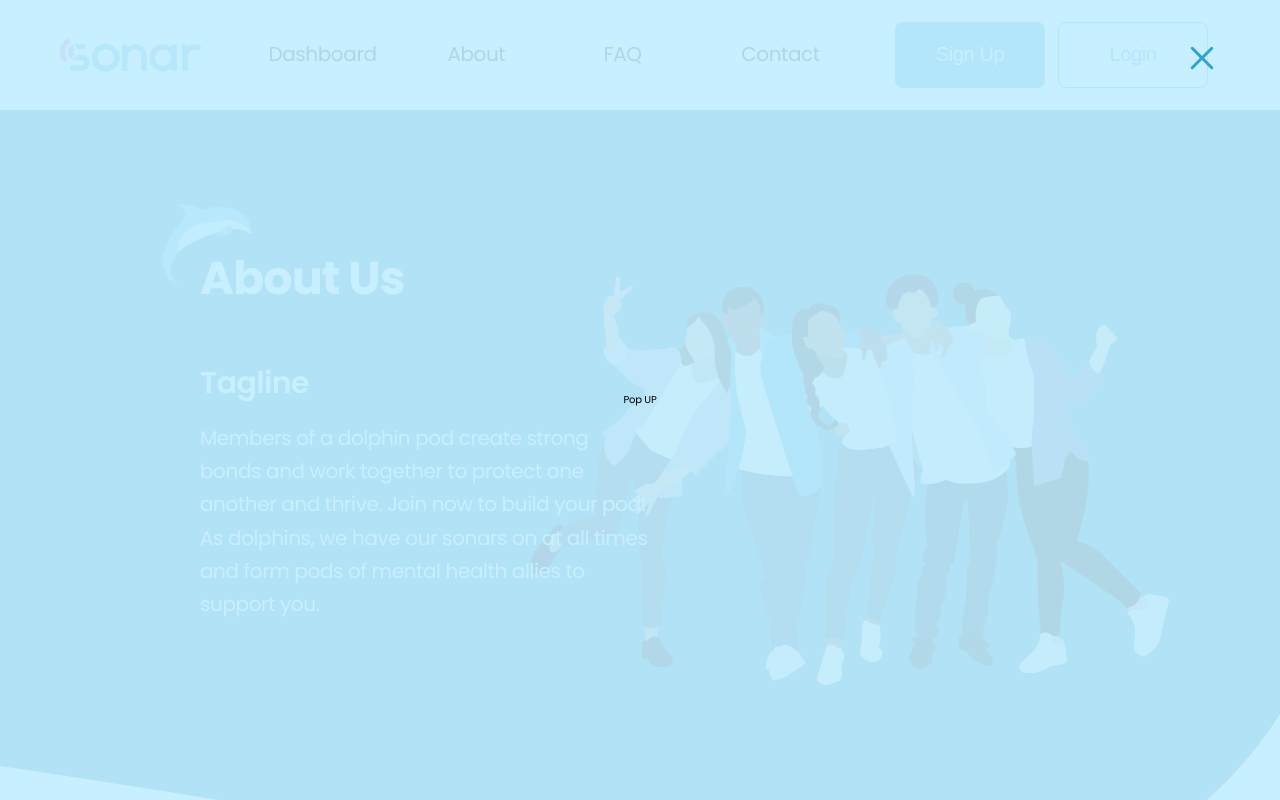
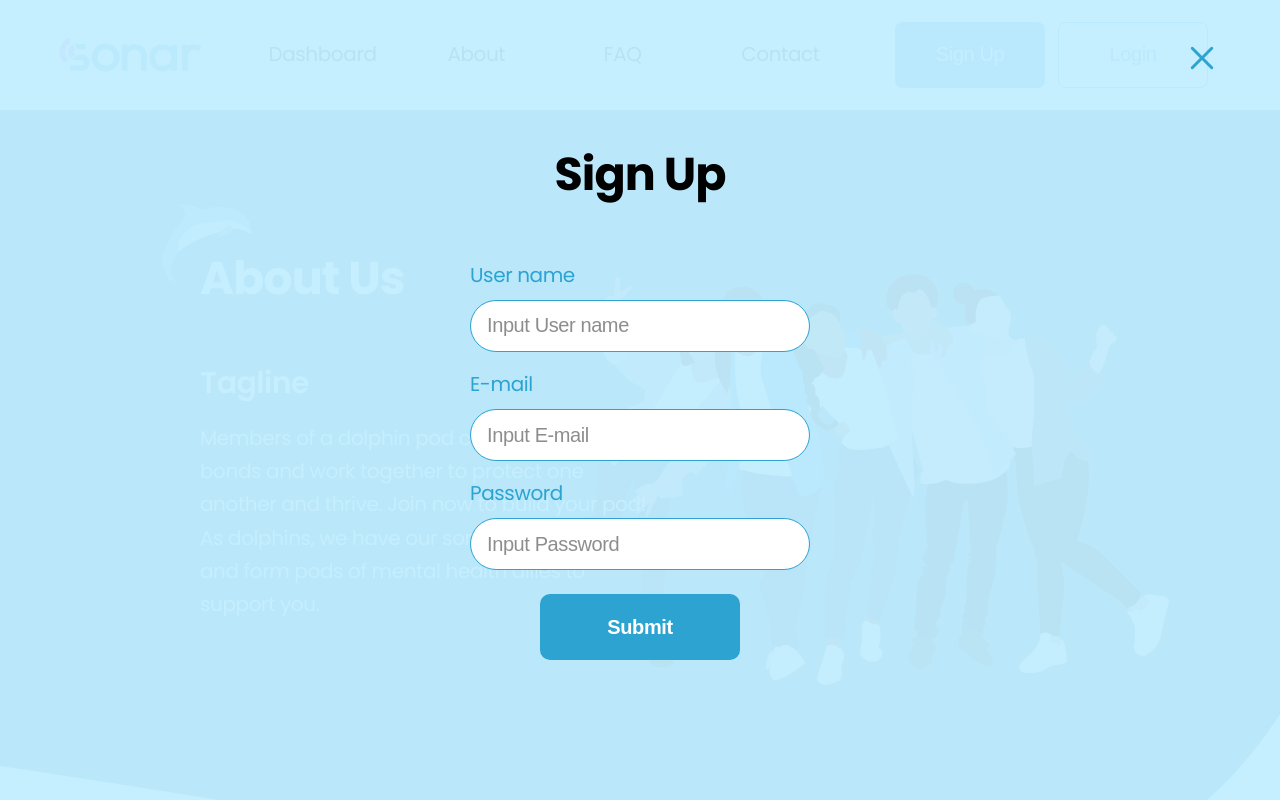
Before and after one commit to Sasha-Krasnoshchokov/Sonar, a React (Create React App) app: page / in a window 1280 px wide. Both pictures are taken after a click on the button "Sign Up". Shown: the top 800 px of the page. Built offline with nearby package versions, Linux system fonts and the light colour scheme.

Commit message:
redux toolkit implemented

```diff
--- a/package.json
+++ b/package.json
@@ -4,12 +4,14 @@
   "private": true,
   "homepage": "https://sasha-krasnoshchokov.github.io/Sonar",
   "dependencies": {
+    "@reduxjs/toolkit": "^1.9.3",
     "@testing-library/jest-dom": "^5.16.5",
     "@testing-library/react": "^13.4.0",
     "@testing-library/user-event": "^13.5.0",
     "gh-pages": "^5.0.0",
     "react": "^18.2.0",
     "react-dom": "^18.2.0",
+    "react-redux": "^8.0.5",
     "react-scripts": "5.0.1",
     "styled-components": "^5.3.9",
     "web-vitals": "^2.1.4"
--- a/src/App.jsx
+++ b/src/App.jsx
@@ -1,11 +1,46 @@
-import React from 'react';
+import React, { useCallback, useEffect, useState } from 'react';
+import { useSelector, useDispatch } from 'react-redux';
+
+import { set } from './store/slices/popUpSlice';
+
+import popUpContents from './data/popUpContents';
 
 import Header from './components/Header/Header';
 import Main from './components/Main/Main';
+import PopUp from './components/PopUp/PopUp';
+import Forms from './components/Forms/Forms';
 
 function App() {
+  const dispatch = useDispatch();
+  const popUpConfig = useSelector((state) => state.popUpConfig);
+  const { title: content } = popUpConfig;
+
+  const [config, setConfig] = useState(null);
+
+  const closePopUp = useCallback(() => {
+    dispatch(set({
+      isOpen: false,
+      title: '',
+    }));
+  }, [dispatch, set]);
+
+  useEffect(() => {
+    if (content) {
+      setConfig(popUpContents[content]);
+    }
+  }, [content]);
+
   return (
     <>
+      {popUpConfig.isOpen && config && (
+        <PopUp
+          callback={closePopUp}
+        >
+          {config.content === 'forms' && (
+            <Forms config={config} />
+          )}
+        </PopUp>
+      )}
       <Header />
       <Main />
     </>
--- /dev/null
+++ b/src/components/Forms/Forms.jsx
@@ -0,0 +1,65 @@
+import React, { useState, useCallback, useEffect } from 'react';
+
+import './Forms.scss';
+
+const Forms = ({ config }) => {
+  const [status, setStatus] = useState('idle');
+  // const [user, setUser] = useState(null);
+
+  const handleSubmit = useCallback((event) => {
+    event.preventDefault();
+
+    let isFormCorrect = true;
+    // eslint-disable-next-line no-plusplus
+    for (let i = 0; i < event.target.length; i++) {
+      if (!event.target[i].value) {
+        isFormCorrect = false;
+        break;
+      }
+    }
+    if (isFormCorrect) {
+      setStatus('pending');
+      setTimeout(() => {
+        setStatus('resolved');
+      }, 500);
+    } else {
+      setStatus('rejected');
+    }
+    if (status === 'resolved' && config.title === 'Login') {
+      console.log('set user data to store');
+    }
+  }, []);
+
+  useEffect(() => {
+    const [body] = document.getElementsByTagName('body');
+    body.style.overflowY = 'hidden';
+
+    return () => { body.style.overflowY = 'scroll'; };
+  }, []);
+
+  return (
+    <form onSubmit={handleSubmit} className="form">
+      <h2 className={`form_title form_title__${status}`}>{config.title}</h2>
+
+      {(config.fields && config.fields.length > 0) && (
+        config.fields.map((field) => (
+          <React.Fragment key={field.label}>
+            <label htmlFor={field.type} className="form_label">
+              {field.label}
+              <input
+                name={field.type}
+                type={field.type}
+                placeholder={`Input ${field.label}`}
+                className="form_input"
+              />
+            </label>
+          </React.Fragment>
+        ))
+      )}
+
+      <input type="submit" className="form_button" value={config.button} />
+    </form>
+  );
+};
+
+export default Forms;
--- /dev/null
+++ b/src/components/Forms/Forms.scss
@@ -0,0 +1,99 @@
+@import '../../styles/mixins';
+@import '../../styles/variables';
+
+.form {
+  @include flexCentered(column);
+
+  &_title {
+    @include flexCentered(column);
+    @include text(46px, 69px, 700);
+
+    color: $black;
+    margin-bottom: 48px;
+
+    &__idle {
+      border-bottom: 2px solid transparent;
+    }
+
+    &__pending {
+      &::after {
+        content: '';
+        width: 100%;
+        border-bottom: 2px solid $blue;
+        animation: length 1s infinite linear;
+      }
+    }
+    &__resolved {
+      &::after {
+        content: '';
+        width: 100%;
+        border-bottom: 2px solid green;
+      }
+    }
+    &__rejected {
+      &::after {
+        content: '';
+        width: 100%;
+        border-bottom: 2px solid red;
+      }
+    }
+  }
+
+  &_label {
+    @include flexCentered(column, flex-start);
+    @include text(20px);
+
+    color: $blue;
+    margin-bottom: 16px;
+  }
+
+  &_input {
+    @include text(20px);
+    @include widthHeight(340px, 52px);
+
+    margin-top: 8px;
+    padding: 16px;
+    color: $black;
+    text-align: left;
+    background-color: $white;
+    border: 1.5px solid $blue;
+    border-radius: 35px;
+
+    &::placeholder {
+      color: $black_md;
+      opacity: 0.5;
+    }
+    &:focus {
+      box-shadow: 0 0 1rem rgba(174, 174, 174, 0.8);
+    }
+  }
+
+  &_button {
+    @include text(20px, 166%, 600);
+    @include widthHeight(200px, 66px);
+
+    margin-top: 8px;
+    padding: 16px;
+    color: $white;
+    text-align: center;
+    background-color: $blue;
+    border-radius: 10px;
+    cursor: pointer;
+
+    &:hover {
+      box-shadow: 0 0 1rem rgba(174, 174, 174, 0.8);
+    }
+  }
+
+  @keyframes length {
+    0% {
+      width: 100%;
+    }
+    50% {
+      width: 0;
+    }
+    100% {
+      width: 100%;
+    }
+  }
+}
--- a/src/components/Header/Header.jsx
+++ b/src/components/Header/Header.jsx
@@ -1,9 +1,11 @@
 import React, { useState, useCallback } from 'react';
+import { useDispatch } from 'react-redux';
+
+import { set } from '../../store/slices/popUpSlice';
 
 import headerNavigationList from '../../data/headerNavigationList';
 import Button from '../Button/Button';
 import Logo from '../Logo/Logo';
-import PopUp from '../PopUp/PopUp';
 
 import './Header.scss';
 
@@ -11,16 +13,26 @@ function Header() {
   const [isMenuOpened, setIsMenuOpened] = useState(false);
   const [isPopUpOpened, setIsPopUpOpened] = useState(false);
 
+  const dispatch = useDispatch();
+
   const openPopUp = useCallback(() => {
     setIsPopUpOpened(!isPopUpOpened);
   }, [isPopUpOpened]);
 
   const handleSignUp = useCallback(() => {
-    openPopUp();
+    // openPopUp();
+    dispatch(set({
+      isOpen: true,
+      title: 'signUp',
+    }));
   }, [openPopUp]);
 
   const handleLogin = useCallback(() => {
-    openPopUp();
+    // openPopUp();
+    dispatch(set({
+      isOpen: true,
+      title: 'login',
+    }));
   }, [openPopUp]);
 
   const handleMenu = useCallback((event) => {
@@ -102,13 +114,6 @@ function Header() {
 
       </div>
 
-      {isPopUpOpened && (
-        <PopUp
-          callback={openPopUp}
-        >
-          Pop UP
-        </PopUp>
-      )}
     </header>
   );
 }
--- a/src/components/PopUp/PopUp.scss
+++ b/src/components/PopUp/PopUp.scss
@@ -7,7 +7,7 @@
 
   &__bg {
     background-color: $blue_serene;
-    opacity: 0.9;
+    opacity: 0.95;
     z-index: 100;
   }
 
--- /dev/null
+++ b/src/data/popUpContents.js
@@ -0,0 +1,38 @@
+const popUpContents = {
+  signUp: {
+    content: 'forms',
+    title: 'Sign Up',
+    fields: [
+      {
+        type: 'text',
+        label: 'User name',
+      },
+      {
+        type: 'email',
+        label: 'E-mail',
+      },
+      {
+        type: 'password',
+        label: 'Password',
+      },
+    ],
+    button: 'Submit',
+  },
+  login: {
+    content: 'forms',
+    title: 'Login',
+    fields: [
+      {
+        type: 'email',
+        label: 'E-mail',
+      },
+      {
+        type: 'password',
+        label: 'Password',
+      },
+    ],
+    button: 'Login',
+  },
+};
+
+export default popUpContents;
--- a/src/index.jsx
+++ b/src/index.jsx
@@ -1,11 +1,17 @@
 import React from 'react';
 import ReactDOM from 'react-dom/client';
+import { Provider } from 'react-redux';
+
+import store from './store/store';
+
 import './index.scss';
 import App from './App';
 
 const root = ReactDOM.createRoot(document.getElementById('root'));
 root.render(
   <React.StrictMode>
-    <App />
+    <Provider store={store}>
+      <App />
+    </Provider>
   </React.StrictMode>,
 );
--- /dev/null
+++ b/src/store/slices/popUpSlice.js
@@ -0,0 +1,23 @@
+/* eslint-disable no-param-reassign */
+import { createSlice } from '@reduxjs/toolkit';
+
+const initialState = {
+  isOpen: false,
+  title: '',
+};
+
+export const popUpSlice = createSlice({
+  name: 'popUp',
+  initialState,
+  reducers: {
+    set: (state, action) => {
+      state.isOpen = action.payload.isOpen;
+      state.title = action.payload.title;
+    },
+  },
+});
+
+// Action creators are generated for each case reducer function
+export const { set } = popUpSlice.actions;
+
+export default popUpSlice.reducer;
--- /dev/null
+++ b/src/store/store.js
@@ -0,0 +1,11 @@
+import { configureStore } from '@reduxjs/toolkit';
+
+import popUpReduce from './slices/popUpSlice';
+
+const store = configureStore({
+  reducer: {
+    popUpConfig: popUpReduce,
+  },
+});
+
+export default store;
--- a/src/styles/_global.scss
+++ b/src/styles/_global.scss
@@ -44,6 +44,12 @@ ul, li {
   text-decoration: none;
 }
 
+input {
+  background: inherit;
+  border: none;
+  outline: none;
+}
+
 .capitalize {
   text-transform: capitalize;
 }
```
Also changed, not shown: 1 other file (tests, documents, lock files or other folders).
